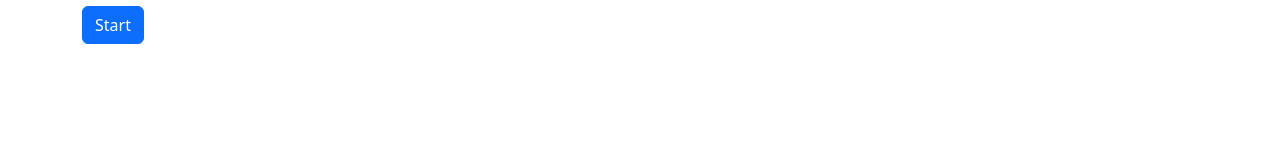
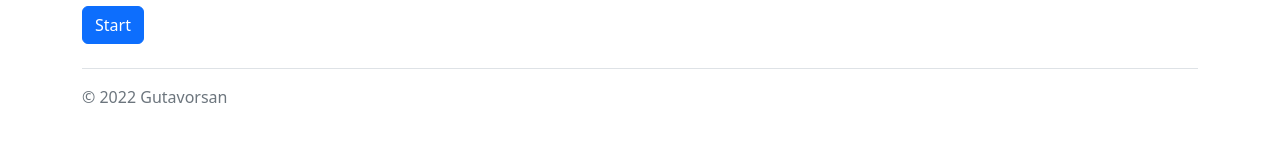
Before and after one commit to gustavorsan/DEVinPhilips-M1S08ExAngular, an Angular app: page / in a window 1280 px wide. Shown: the part 610-752 px from the top of the page. Built offline with nearby package versions, Linux system fonts and the light colour scheme.

Commit message:
Criação do footer M1S08E05

```diff
--- a/src/app/app.component.html
+++ b/src/app/app.component.html
@@ -4,3 +4,4 @@
 
   <button class="btn btn-primary">Start</button>
 </div>
+<ntp-footer></ntp-footer>
--- a/src/app/app.module.ts
+++ b/src/app/app.module.ts
@@ -4,12 +4,14 @@ import { BrowserModule } from '@angular/platform-browser';
 import { AppComponent } from './app.component';
 import { NotificationListComponent } from './notification-list/notification-list.component';
 import { NavbarComponent } from './navbar/navbar.component';
+import { FooterComponent } from './footer/footer.component';
 
 @NgModule({
   declarations: [
     AppComponent,
     NotificationListComponent,
-    NavbarComponent
+    NavbarComponent,
+    FooterComponent
   ],
   imports: [
     BrowserModule
--- /dev/null
+++ b/src/app/footer/footer.component.html
@@ -0,0 +1,7 @@
+<div class="container">
+  <footer class="d-flex flex-wrap justify-content-between align-items-center py-3 my-4 border-top">
+    <div class="col-md-4 d-flex align-items-center">
+      <span class="mb-3 mb-md-0 text-muted">© 2022 Gutavorsan</span>
+    </div>
+  </footer>
+</div>
```
Also changed, not shown: src/app/footer/footer.component.ts (added, +10 -0 lines), src/app/footer/footer.component.css (added).
